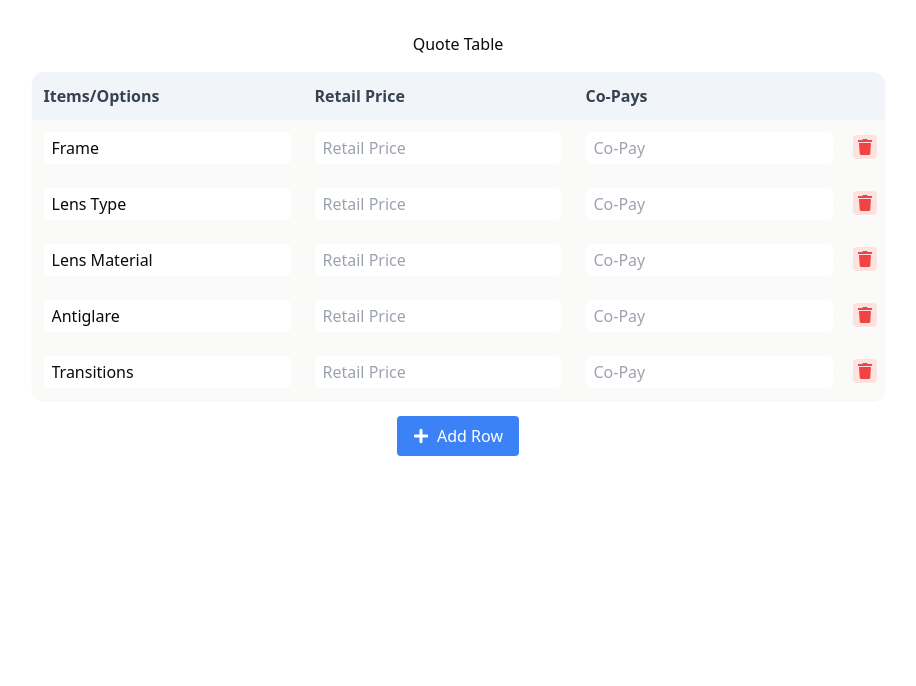
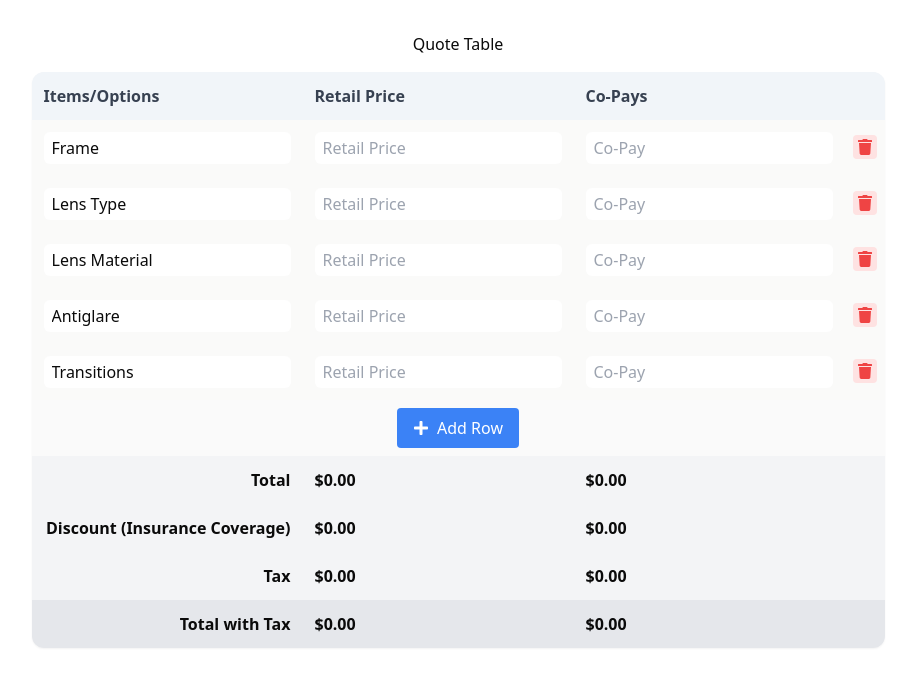
Before and after one commit to cswebdev/optical-calculator, a React (Vite) app: page / in a window 1280 px wide. Shown: the top 686 px of the page, without its empty margins (182-1098 px from the left). Built offline with nearby package versions, Linux system fonts and the light colour scheme.

Commit message:
created static totals rows which will eventually by dynamically updated

```diff
--- a/src/components/MainTable.tsx
+++ b/src/components/MainTable.tsx
@@ -64,7 +64,7 @@ const MainTable: React.FC = () => {
                                 </td>
                                 <td className="p-3">
                                     <input
-                                        className="w-full bg-white0 rounded-md px-2 py-1 focus:outline-none focus:ring-2 focus:ring-blue-400"
+                                        className="w-full bg-white rounded-md px-2 py-1 focus:outline-none focus:ring-2 focus:ring-blue-400"
                                         value={row.copay}
                                         onChange={e => handleInputChange(idx, 'copay', e.target.value)}
                                         placeholder="Co-Pay"
@@ -83,14 +83,42 @@ const MainTable: React.FC = () => {
                                 </td>
                             </tr>
                         ))}
+                        <tr>
+                            <td colSpan={4} className="py-2 text-center">
+                                <button
+                                    className="px-4 py-2 bg-blue-500 text-white rounded flex items-center gap-2 mx-auto"
+                                    onClick={addRow}
+                                >
+                                    <FaPlus /> Add Row
+                                </button>
+                            </td>
+                        </tr>
+                        <tr className="bg-gray-100 font-semibold">
+                            <td className="p-3 text-right">Total</td>
+                            <td className="p-3 text-left">$0.00</td>
+                            <td className="p-3 text-left">$0.00</td>
+                            <td className="p-3"></td>
+                        </tr>
+                        <tr className="bg-gray-100 font-semibold">
+                            <td className="p-3 text-right">Discount (Insurance Coverage)</td>
+                            <td className="p-3 text-left">$0.00</td>
+                            <td className="p-3 text-left">$0.00</td>
+                            <td className="p-3"></td>
+                        </tr>
+                        <tr className="bg-gray-100 font-semibold">
+                            <td className="p-3 text-right">Tax</td>
+                            <td className="p-3 text-left">$0.00</td>
+                            <td className="p-3 text-left">$0.00</td>
+                            <td className="p-3"></td>
+                        </tr>
+                        <tr className="bg-gray-200 font-bold">
+                            <td className="p-3 text-right">Total with Tax</td>
+                            <td className="p-3 text-left">$0.00</td>
+                            <td className="p-3 text-left">$0.00</td>
+                            <td className="p-3"></td>
+                        </tr>
                     </tbody>
                 </table>
-                <button
-                    className="mt-4 px-4 py-2 bg-blue-500 text-white rounded flex items-center gap-2"
-                    onClick={addRow}
-                >
-                    <FaPlus /> Add Row
-                </button>
             </div>
     );
 };
```
